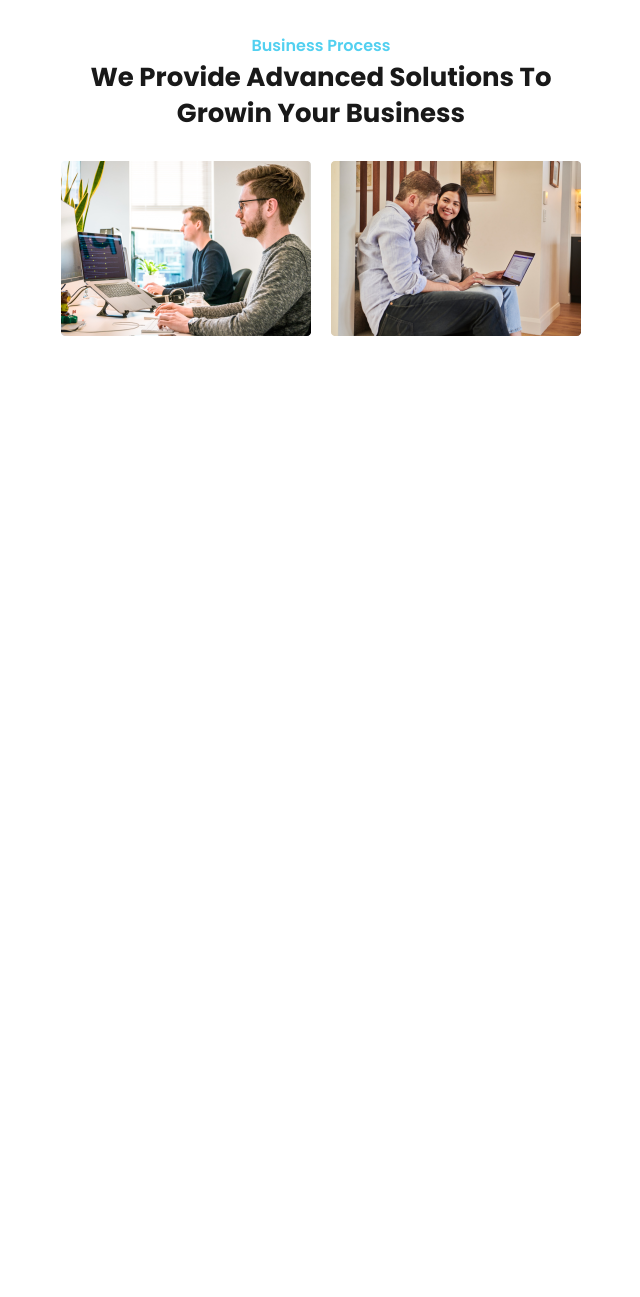
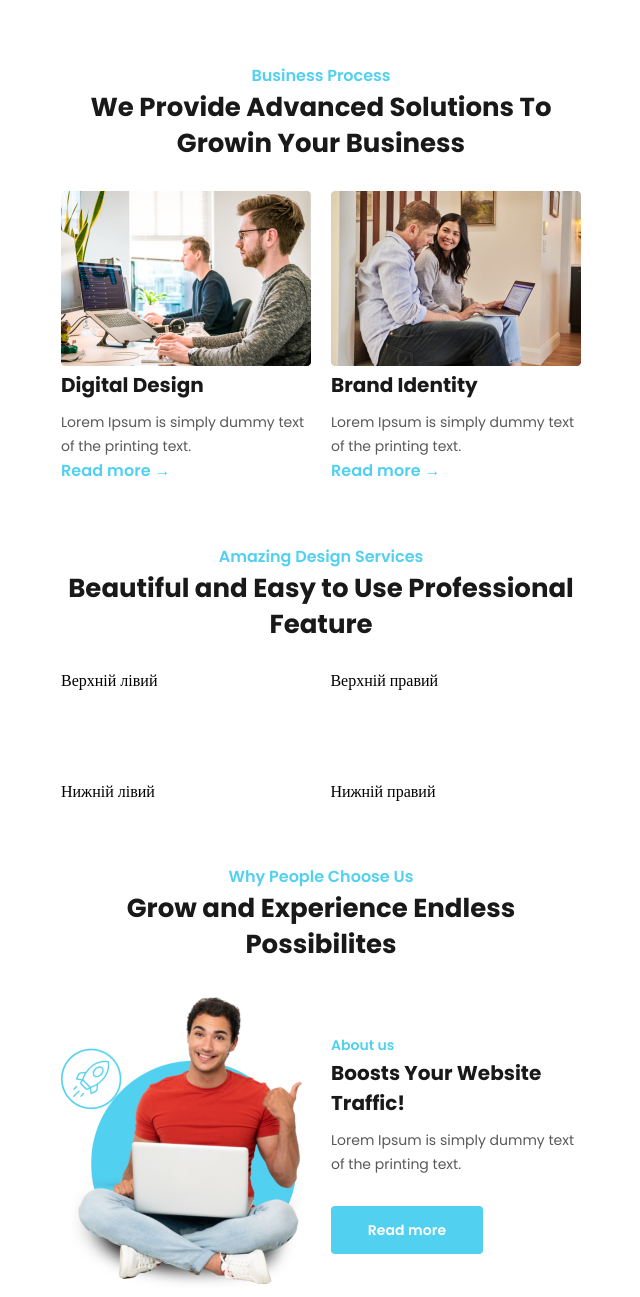
Before and after one commit to Juri4ok/Juri4okpractice.github.io, a plain HTML site: page index.html in a window 1280 px wide. Shown: the part 416-1713 px from the top of the page, without its empty margins (319-959 px from the left). Before the commit the page ends 800 px from the top, so only its background shows below. Drawn offline with Linux system fonts and the light colour scheme.

Commit message:
Add files via upload

```diff
--- a/index.html
+++ b/index.html
@@ -32,13 +32,61 @@
         </div>
     </header>
     <main>
+        <div class="Spacer"></div>
         <p class="section">Business Process</p>
         <h2>We Provide Advanced Solutions To Growin Your Business</h2>
         <div class="column">
             <img src="stylesheets/Service-Image-1.png" alt="Service-Image-1">
+            <h3>Digital Design</h3>
+            <p class="column-text">Lorem Ipsum is simply dummy text of the printing text.</p>
+            <div class="read-more-2"><p>Read more &#8594;</p></div>
         </div>
         <div class="column">
-            <img src="stylesheets/Service-Image-2.png" alt="Service-Image-1">
+            <img src="stylesheets/Service-Image-2.png" alt="Service-Image-2">
+            <h3>Brand Identity</h3>
+            <p class="column-text">Lorem Ipsum is simply dummy text of the printing text.</p>
+            <div class="read-more-2"><p>Read more &#8594;</p></div>
+        </div>
+        <div class="Spacer"></div>
+        <p class="section">Amazing Design Services</p>
+        <h2>Beautiful and Easy to Use Professional Feature</h2>
+        <div class="services">
+            <div class="top-left">Верхній лівий</div>
+            <div class="top-right">Верхній правий</div>
+            <div class="bottom-left">Нижній лівий</div>
+            <div class="bottom-right">Нижній правий</div>
+        </div>
+        <p class="section">Why People Choose Us</p>
+        <h2>Grow and Experience Endless Possibilites</h2>
+        <div class="column">
+            <img src="stylesheets/About-Img-1.png" alt="About-Image-1">
+        </div>
+        <div class="column center">
+            <p class="section-column">About us</p>
+            <h3>Boosts Your Website Traffic!</h3>
+            <p class="column-text">Lorem Ipsum is simply dummy text of the printing text.</p>
+            <div class="read-more"><p>Read more</p></div>
+        </div>
+        <div class="Spacer"></div>
+        <div class="column center">
+            <p class="section-column">About us</p>
+            <h3>Professional Service We’re Offering</h3>
+            <p class="column-text">Lorem Ipsum is simply dummy text of the printing text.</p>
+            <div class="read-more"><p>Read more</p></div>
+        </div>
+        <div class="column">
+            <img src="stylesheets/About-Img-2.png" alt="About-Image-2">
+        </div>
+        <div class="column">
+            <img src="stylesheets/About-Img-3.png" alt="About-Image-3">
+        </div>
+        <div class="column center">
+            <p class="section-column">Our vision</p>
+            <h3>Why Wait ? Start Your Own Business</h3>
+            <p class="column-text"><a class="point" href="">&#10004; </a>Talk more about your project</p>
+            <p class="column-text"><a class="point" href="">&#10004; </a>We help businesses grow fast</p>
+            <p class="column-text"><a class="point" href="">&#10004; </a>Change the way for business.</p>
+            <div class="read-more"><p>Read more</p></div>
         </div>
     </main>
     <script src="java.js"></script>
--- a/stylesheets/style.css
+++ b/stylesheets/style.css
@@ -1,4 +1,4 @@
-@import url('https://fonts.googleapis.com/css2?family=Poppins:wght@600;700&display=swap');
+@import url('https://fonts.googleapis.com/css2?family=Poppins:wght@400;600;700;800;900&display=swap');
 @import url('https://fonts.googleapis.com/css2?family=Lora&display=swap');
 *{
 	margin: 0;
@@ -44,12 +44,12 @@ header{
 	margin-right: auto;
 }
 main{
+	flex-direction: column;
+	align-items: center;
 	display: flex;
-	flex-direction: row;
 	flex-wrap: wrap;
-	justify-content: space-between;
 	max-width: 520px;
-	padding: 30px 40px;
+	padding: 0px 40px;
 	margin-left: auto;
 	margin-right: auto;
 }
@@ -87,11 +87,11 @@ nav{
 	transform: translateX(100%);
 }
 .menu-btn-cls{
-	width: 100%;
+	align-self: end;
+	width: 24px;
 	margin-top: 5px;
 	margin-right: 20px;
 	text-align: right;
-	border-bottom: 2px solid #F1F1F1;
 	color: var(--Black, #191919);
 	/* Button Text */
 	font-family: 'Poppins', sans-serif;
@@ -153,6 +153,16 @@ h2{
 	font-weight: 700;
 	line-height: 36px; /* 127.778% */
 }
+h3{
+	color: var(--Black, #191919);
+	padding-bottom: 10px;
+	/* Title 2 */
+	font-family: 'Poppins', sans-serif;
+	font-size: 20px;
+	font-style: normal;
+	font-weight: 700;
+	line-height: 30px; /* 150% */
+}
 .head-content{
 	color: var(--Davys-Gray, #595959);
 	/* Discription */
@@ -163,6 +173,8 @@ h2{
 	line-height: 26px; /* 162.5% */
 }
 .read-more{
+	width: 80px;
+	cursor: pointer;
 	display: inline-flex;
 	padding: 12px 36px;
 	margin-top: 30px;
@@ -202,9 +214,90 @@ h2{
 	font-weight: 600;
 	line-height: 26px; /* 162.5% */
 }
+.section-column{
+	width: 100%;
+	color: var(--Jordy-Blue, #52D0F0);
+	align-self: start;
+	/* Info Title 1 */
+	font-family: 'Poppins', sans-serif;
+	font-size: 14px;
+	font-style: normal;
+	font-weight: 600;
+	line-height: 26px; /* 162.5% */
+}
+.center{
+	display: flex;
+	flex-direction: column;
+	justify-content: center;
+}
 .column{
 	width: 250px;
-	flex-direction: row;
+	padding-bottom: 20px;
+}
+.Spacer{
+	height: 60px;
+	width: 100%;
+}
+.column-text{
+	color: var(--Davys-Gray, #595959);
+	/* Discription 1 */
+	font-family: 'Poppins', sans-serif;
+	font-size: 14px;
+	font-style: normal;
+	font-weight: 400;
+	line-height: 24px; /* 171.429% */
+}
+.point{
+	width: 16px;
+	color: black;
+	/* Discription 1 */
+	font-family: 'Poppins', sans-serif;
+	font-size: 18px;
+	font-style: normal;
+	font-weight: 900;
+	line-height: 24px; /* 171.429% */
+}
+.read-more-2{
+	cursor: pointer;
+	width: 110px;
+}
+.read-more-2 p{
+	color: var(--Jordy-Blue, #52D0F0);
+	font-family: Poppins;
+	font-size: 16px;
+	font-style: normal;
+	font-weight: 600;
+	line-height: 26px; /* 162.5% */
+	letter-spacing: 0.08px;
+}
+.services {
+	width: 100%;
+	display: grid;
+	grid-template-areas:
+	  "top-left top-right"
+	  "bottom-left bottom-right";
+	grid-gap: 30px;
+	height: 192px;
+}
+
+.services > div {
+  width: 100%; /* Розмір для кожного кута */
+  height: 100%; /* Розмір для кожного кута */
+}
+
+.top-left { grid-area: top-left; }
+.top-right { grid-area: top-right; }
+.bottom-left { grid-area: bottom-left; }
+.bottom-right { grid-area: bottom-right; }
+
+@media screen and (min-width: 599px){
+	main {
+		flex-direction: row;
+		justify-content: space-between;
+	}
+	main .column:not(:last-child){
+		padding-bottom: 0px;
+	}
 }
 @media screen and (min-width: 600px){
 	.column-1{
```
Also changed, not shown: stylesheets/About-Img-1.png (added), stylesheets/About-Img-2.png (added), stylesheets/About-Img-3.png (added).
